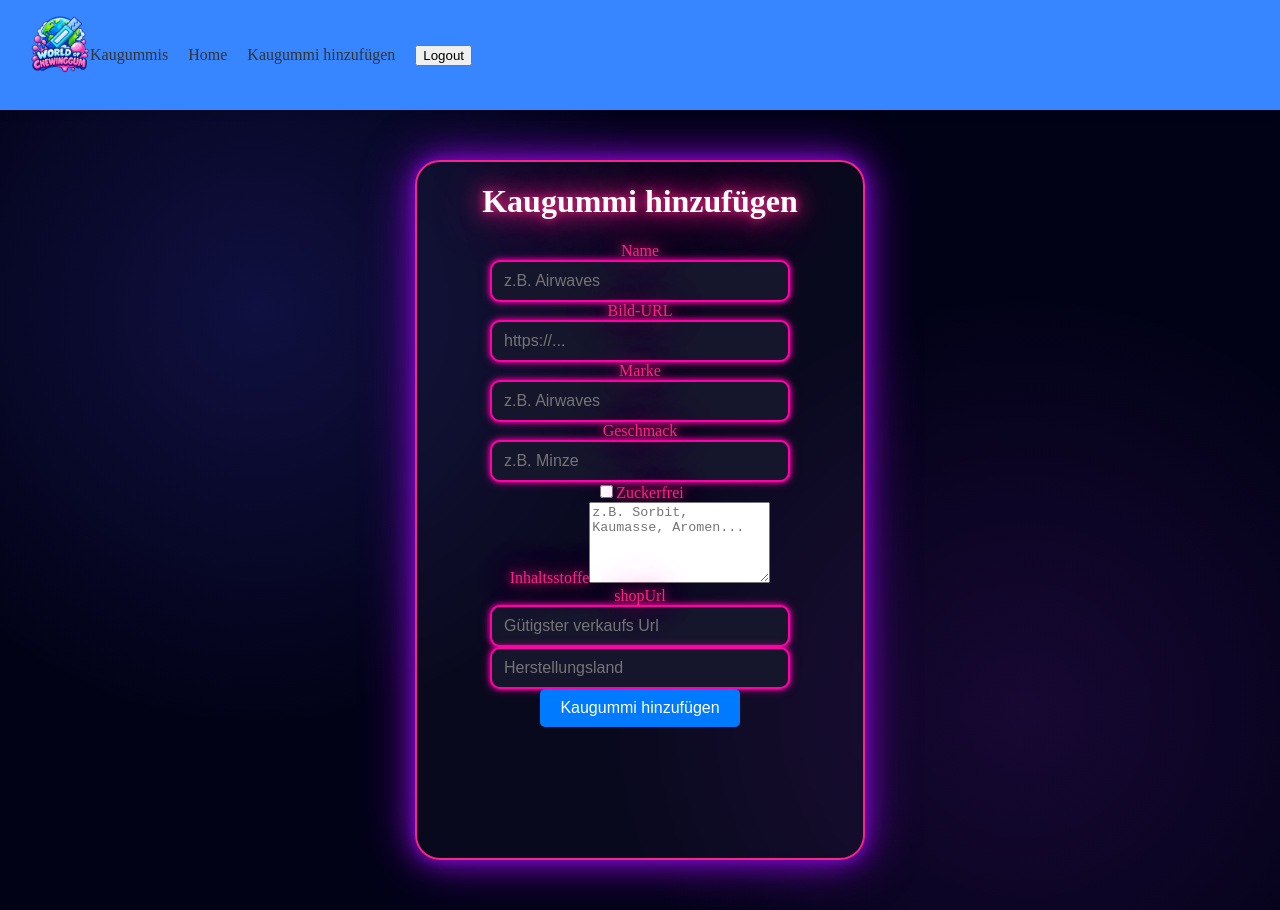
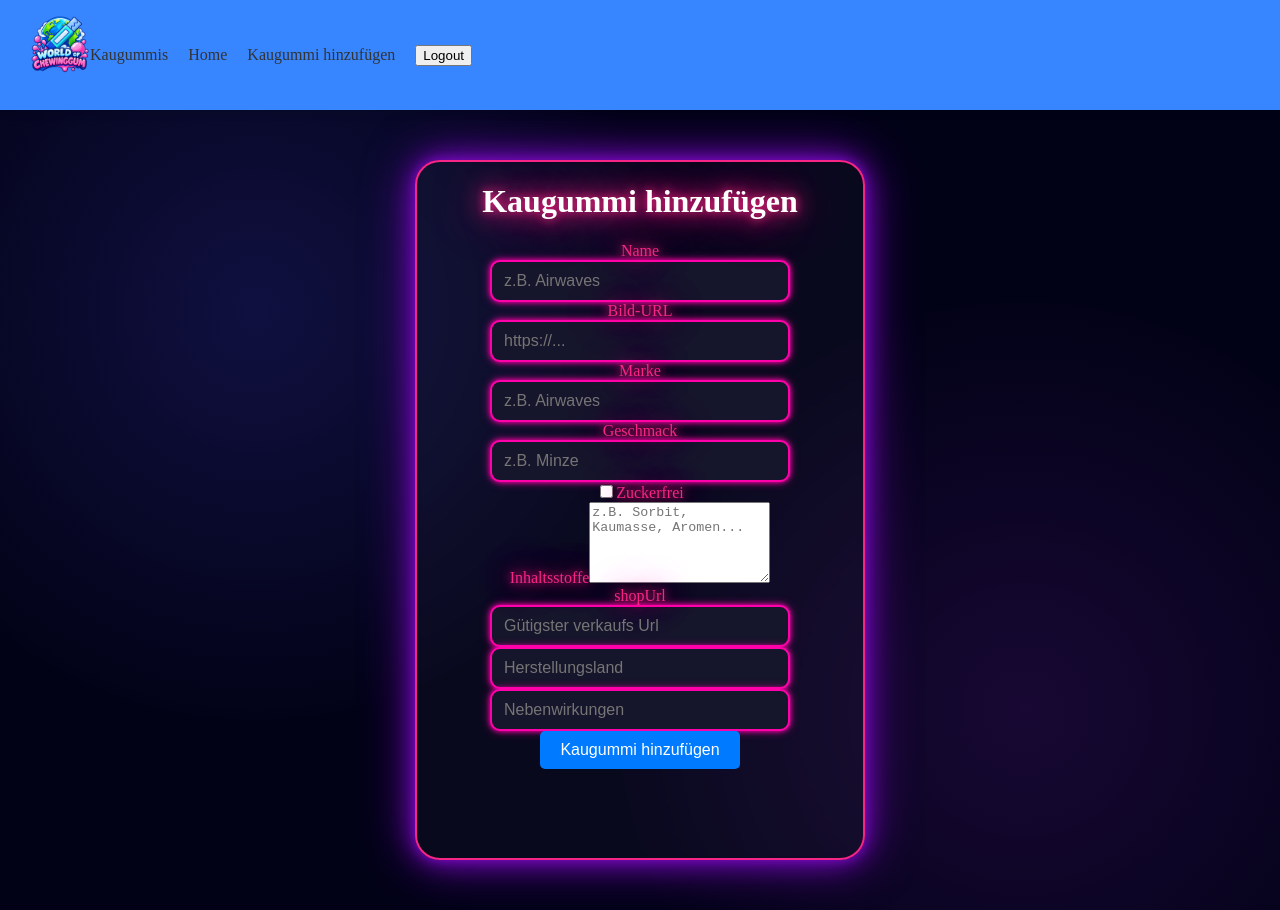
Before and after one commit to Vinci4600/World-of-Chewing-gum, a React (Vite) app in the folder Frontend/: page /kaugummiadd in a window 1280 px wide. Built offline with nearby package versions, Linux system fonts and the light colour scheme; sample sign-in values are in the browser's storage.

Commit message:
add nebenwirkungen in KaugummiAddPage.jsx

```diff
--- a/Frontend/src/pages/KaugummiAddPage.jsx
+++ b/Frontend/src/pages/KaugummiAddPage.jsx
@@ -12,6 +12,7 @@ function KaugummiAddPage() {
     const [inhaltsstoffe, setInhaltsstoffe] = useState("");
     const [shopUrl, setShopUrl] = useState("");
     const [herstellungsland, setHerstellungsland] = useState("");
+    const [nebenwirkungen , setNebenwirkungen] = useState("");
     // Daten, die ins Backend geschickt werden
     const kaugummiData = {
         name: name,
@@ -22,6 +23,7 @@ function KaugummiAddPage() {
         inhaltsstoffe: inhaltsstoffe,
         shopUrl: shopUrl,
         herstellungsland: herstellungsland,
+        nebenwirkungen: nebenwirkungen,
     };
 
     // POST-Funktion
@@ -149,16 +151,26 @@ function KaugummiAddPage() {
                             placeholder="Gütigster verkaufs Url"
                             required
                         />
+                    </div>
                         {/*Herstellungsland*/}
-                        <input
+                        <div className="form-group"> <input
                             id="herstellungsland"
                             type="text"
                             value={herstellungsland}
                             onChange={(e) => setHerstellungsland(e.target.value)}
                             placeholder="Herstellungsland"
                             required
-                        />
-                    </div>
+                        /></div>
+                    {/*Nebenwirkungen*/}
+                    <div className="form-group"> <input
+                        id="nebenwirkungen"
+                        type="text"
+                        value={nebenwirkungen}
+                        onChange={(e) => setNebenwirkungen(e.target.value)}
+                        placeholder="Nebenwirkungen"
+                        required
+                    /></div>
+
 
                     {/* Absenden */}
                     <button className="button1 animated-btn" type="submit">
```
